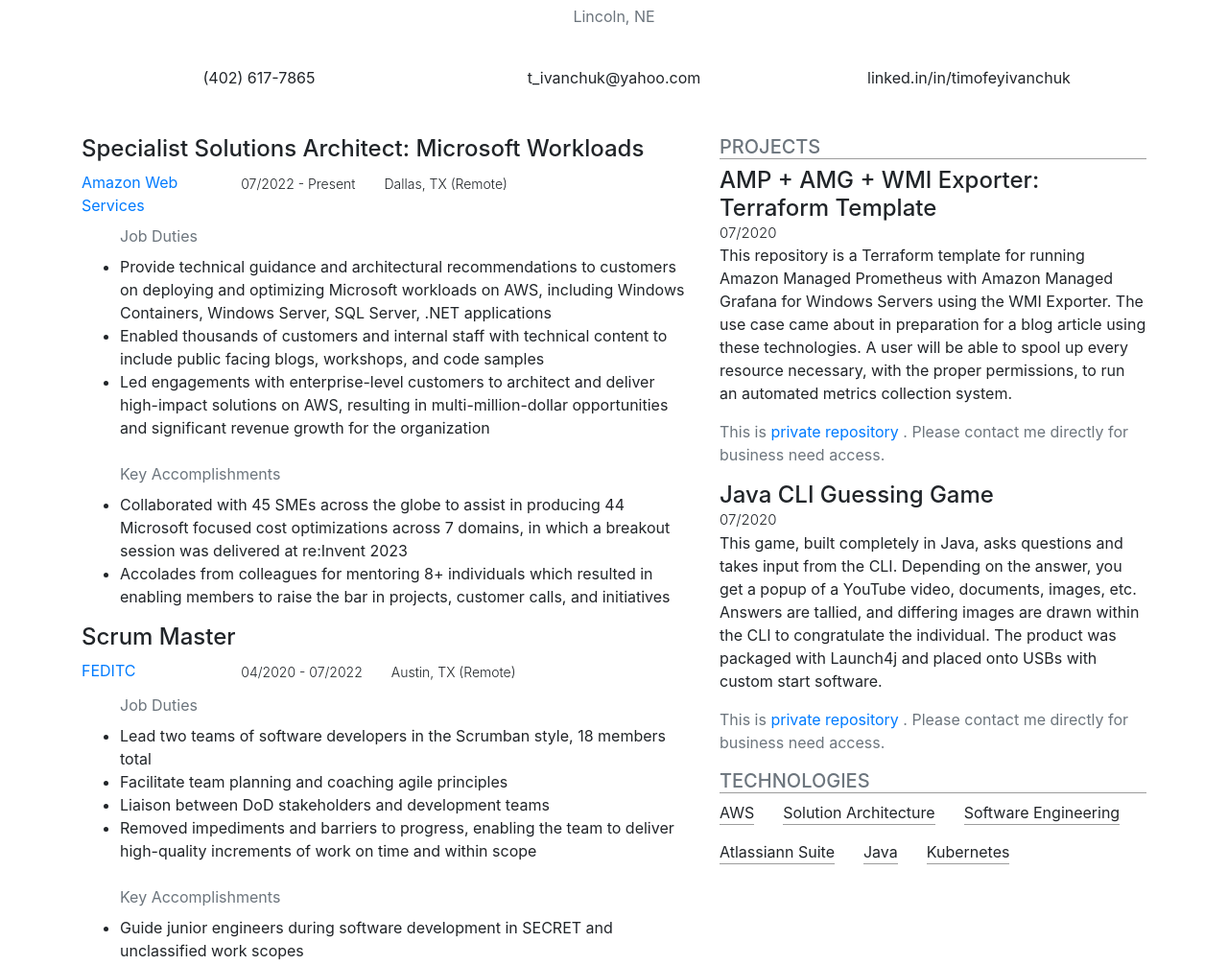
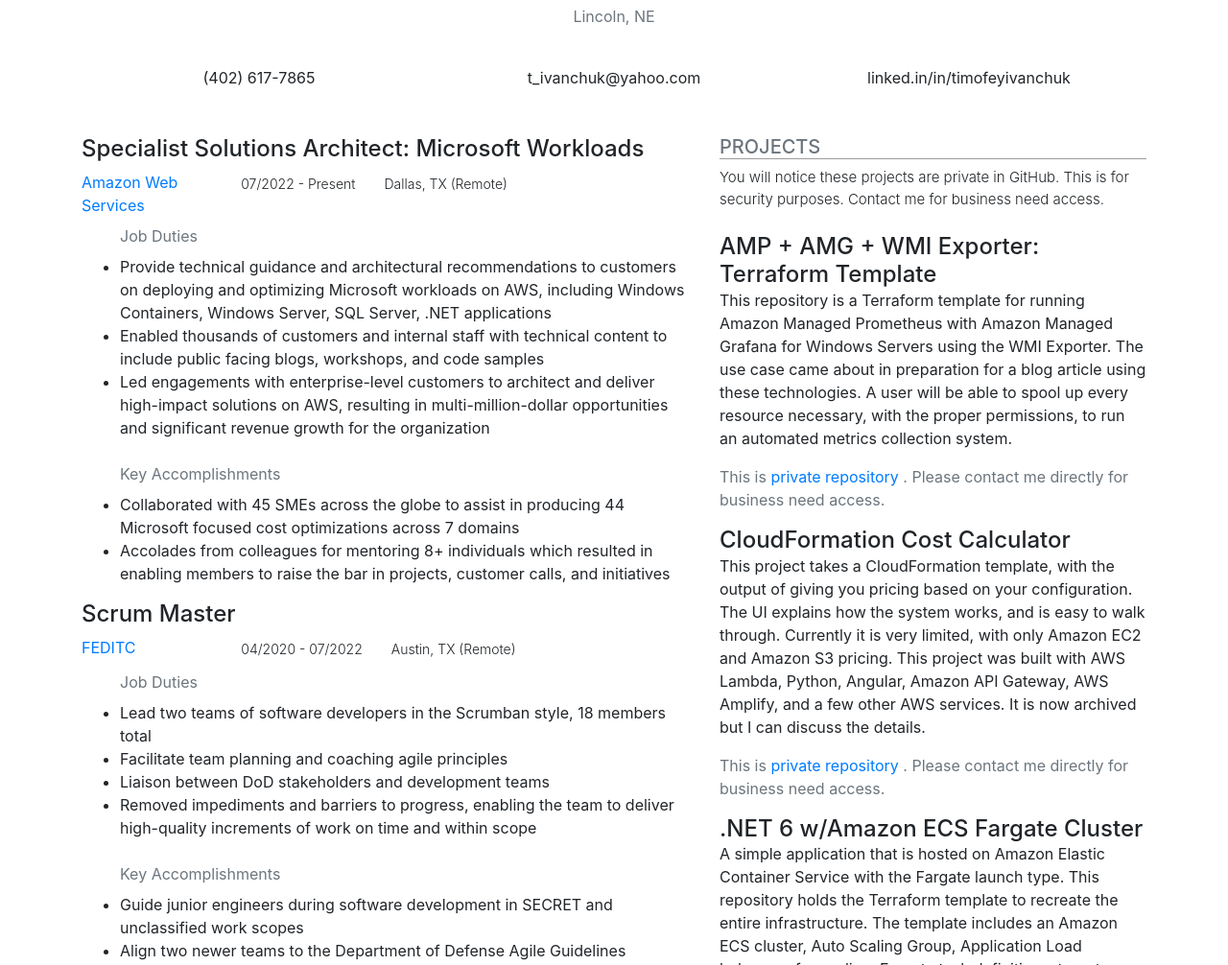
Before and after one commit to SovietFrontier/tim-ivanchuk-resume, a plain HTML site: page index.html in a window 1280 px wide. Shown: the part 94-1100 px from the top of the page at 96% size. Drawn offline with nearby package versions, Linux system fonts and the light colour scheme.

Commit message:
completing resume for February 2024. updated projects and lining up certifications on the right

```diff
--- a/index.html
+++ b/index.html
@@ -92,7 +92,7 @@
                                 <li>Led engagements with enterprise-level customers to architect and deliver high-impact solutions on AWS, resulting in multi-million-dollar opportunities and significant revenue growth for the organization</li>
                                 <br>
                                 <p class="text-muted" style="margin-bottom: .5rem">Key Accomplishments</p>
-                                <li>Collaborated with 45 SMEs across the globe to assist in producing 44 Microsoft focused cost optimizations across 7 domains, in which a breakout session was delivered at re:Invent 2023</li>
+                                <li>Collaborated with 45 SMEs across the globe to assist in producing 44 Microsoft focused cost optimizations across 7 domains</li>
                                 <li>Accolades from colleagues for mentoring 8+ individuals which resulted in enabling members to raise the bar in projects, customer calls, and initiatives</li>
                             </ul>
                         </div>
@@ -217,6 +217,81 @@
                             </div>
                         </div>
                         <br>
+                    </div>
+                    <div class="col-sm-4 col-md-5 col-lg-5">
+                        <div class="projects">
+                            <h5 class="text-muted text-uppercase" style="border-bottom: 1.5px solid #9C9C9C">Projects</h5>
+                            <div class="row">
+                                <div class="col-auto">
+                                    <p class="font-weight-light" style="margin-bottom: 0rem; font-size: 15px">You will notice these projects are private in GitHub. This is for security purposes. Contact me for business need access.</p>
+                                </div>
+                            </div>
+                            <br>
+                            <h4 style="margin-bottom: 0rem">AMP + AMG + WMI Exporter: Terraform Template</h4>
+                            <p>
+                                This repository is a Terraform template for running Amazon Managed Prometheus with Amazon Managed Grafana for Windows Servers using the WMI Exporter. The use case came about in preparation for a blog article using these technologies. A user will be able to spool up every resource necessary, with the proper permissions, to run an automated metrics collection system.
+                            </p>
+                            <p class="text-muted">
+                                This is
+                                <a href="https://github.com/SovietFrontier/tf-for-amp-amg-with-windowsServer-and-wmi-exporter" target="_blank">private repository</a>
+                                . Please contact me directly for business need access.
+                            </p>
+                            <h4 style="margin-bottom: 0rem">CloudFormation Cost Calculator</h4>
+                            <p>
+                                This project takes a CloudFormation template, with the output of giving you pricing based on your configuration. The UI explains how the system works, and is easy to walk through. Currently it is very limited, with only Amazon EC2 and Amazon S3 pricing. This project was built with AWS Lambda, Python, Angular, Amazon API Gateway, AWS Amplify, and a few other AWS services. It is now archived but I can discuss the details.
+                            </p>
+                            <p class="text-muted">
+                                This is
+                                <a href="https://github.com/SovietFrontier/aws-assets-vue" target="_blank">private repository</a>
+                                . Please contact me directly for business need access.
+                            </p>
+                            <h4 style="margin-bottom: 0rem">.NET 6 w/Amazon ECS Fargate Cluster</h4>
+                            <p>
+                                A simple application that is hosted on Amazon Elastic Container Service with the Fargate launch type. This repository holds the Terraform template to recreate the entire infrastructure. The template includes an Amazon ECS cluster, Auto Scaling Group, Application Load balancers for scaling, Fargate task definitions, target groups, auto scaling policies, and a few of the necessary networking components. The images were pre-built but you can change the task definiton to select your own.
+                            </p>
+                            <p class="text-muted">
+                                This is
+                                <a href="https://github.com/SovietFrontier/terraform_containers_ecs" target="_blank">private repository</a>
+                                . Please contact me directly for business need access.
+                            </p>
+                            <h4 style="margin-bottom: 0rem">Java CLI Guessing Game</h4>
+                            <p>
+                                This game, built completely in Java, asks questions and takes input from the CLI. Depending on the answer, you get a popup of a YouTube video, documents, images, etc. Answers are tallied, and differing images are drawn within the CLI to congratulate the individual. The product was packaged with Launch4j and placed onto USBs with custom start software.
+                            </p>
+                            <p class="text-muted">
+                                This is
+                                <a href="https://github.com/SovietFrontier/doyouknowme" target="_blank">private repository</a>
+                                . Please contact me directly for business need access.
+                            </p>
+                        </div>
+                        <br>
+                        <div class="technologies">
+                            <h5 class="text-muted text-uppercase" style="border-bottom: 1.5px solid #9C9C9C">Technologies</h5>
+                            <div class="row">
+                                <div class="col-auto">
+                                    <p style="border-bottom: 1.5px solid #9C9C9C">AWS</p>
+                                </div>
+                                <div class="col-auto">
+                                    <p style="border-bottom: 1.5px solid #9C9C9C">Solution Architecture</p>
+                                </div>
+                                <div class="col-auto">
+                                    <p style="border-bottom: 1.5px solid #9C9C9C">Software Engineering</p>
+                                </div>
+                                <div class="col-auto">
+                                    <p style="border-bottom: 1.5px solid #9C9C9C">Atlassiann Suite</p>
+                                </div>
+                                <div class="col-auto">
+                                    <p style="border-bottom: 1.5px solid #9C9C9C">Java</p>
+                                </div>
+                                <div class="col-auto">
+                                    <p style="border-bottom: 1.5px solid #9C9C9C">Kubernetes</p>
+                                </div>
+                                <!-- USE THIS TO CREATE NEW LINE BREAK -->
+                                <!-- <div class="w-100 d-none d-lg-block"></div> -->
+                            </div>
+                        </div>
+                        <br>
+                        <div class="certifications">
                             <h5 class="text-muted text-uppercase" style="border-bottom: 1.5px solid #9C9C9C">Certifications</h5>
                             <ul class="list-unstyled">
                                 <li>
@@ -341,63 +416,6 @@
                                 </li>
                             </ul>
                         </div>
-                    <div class="col-sm-4 col-md-5 col-lg-5">
-                        <div class="projects">
-                            <h5 class="text-muted text-uppercase" style="border-bottom: 1.5px solid #9C9C9C">Projects</h5>
-                            <h4 style="margin-bottom: 0rem">AMP + AMG + WMI Exporter: Terraform Template</h4>
-                            <div class="row">
-                                <div class="col-auto">
-                                    <p class="font-weight-light" style="margin-bottom: 0rem; font-size: 15px">07/2020</p>
-                                </div>
-                            </div>
-                            <p>
-                                This repository is a Terraform template for running Amazon Managed Prometheus with Amazon Managed Grafana for Windows Servers using the WMI Exporter. The use case came about in preparation for a blog article using these technologies. A user will be able to spool up every resource necessary, with the proper permissions, to run an automated metrics collection system.
-                            </p>
-                            <p class="text-muted">
-                                This is
-                                <a href="https://github.com/SovietFrontier/tf-for-amp-amg-with-windowsServer-and-wmi-exporter" target="_blank">private repository</a>
-                                . Please contact me directly for business need access.
-                            </p>
-                            <h4 style="margin-bottom: 0rem">Java CLI Guessing Game</h4>
-                            <div class="row">
-                                <div class="col-auto">
-                                    <p class="font-weight-light" style="margin-bottom: 0rem; font-size: 15px">07/2020</p>
-                                </div>
-                            </div>
-                            <p>
-                                This game, built completely in Java, asks questions and takes input from the CLI. Depending on the answer, you get a popup of a YouTube video, documents, images, etc. Answers are tallied, and differing images are drawn within the CLI to congratulate the individual. The product was packaged with Launch4j and placed onto USBs with custom start software.
-                            </p>
-                            <p class="text-muted">
-                                This is
-                                <a href="https://github.com/SovietFrontier/doyouknowme" target="_blank">private repository</a>
-                                . Please contact me directly for business need access.
-                            </p>
-                        </div>
-                        <div class="technologies">
-                            <h5 class="text-muted text-uppercase" style="border-bottom: 1.5px solid #9C9C9C">Technologies</h5>
-                            <div class="row">
-                                <div class="col-auto">
-                                    <p style="border-bottom: 1.5px solid #9C9C9C">AWS</p>
-                                </div>
-                                <div class="col-auto">
-                                    <p style="border-bottom: 1.5px solid #9C9C9C">Solution Architecture</p>
-                                </div>
-                                <div class="col-auto">
-                                    <p style="border-bottom: 1.5px solid #9C9C9C">Software Engineering</p>
-                                </div>
-                                <div class="col-auto">
-                                    <p style="border-bottom: 1.5px solid #9C9C9C">Atlassiann Suite</p>
-                                </div>
-                                <div class="col-auto">
-                                    <p style="border-bottom: 1.5px solid #9C9C9C">Java</p>
-                                </div>
-                                <div class="col-auto">
-                                    <p style="border-bottom: 1.5px solid #9C9C9C">Kubernetes</p>
-                                </div>
-                                <!-- USE THIS TO CREATE NEW LINE BREAK -->
-                                <!-- <div class="w-100 d-none d-lg-block"></div> -->
-                            </div>
-                        </div>
                     </div>
                 </div>
                 <script src="https://cdn.jsdelivr.net/npm/popper.js@1.16.0/dist/umd/popper.min.js" integrity="sha384-Q6E9RHvbIyZFJoft+2mJbHaEWldlvI9IOYy5n3zV9zzTtmI3UksdQRVvoxMfooAo" crossorigin="anonymous"></script>
```
Lines whose indentation alone changed are shown as unchanged.
